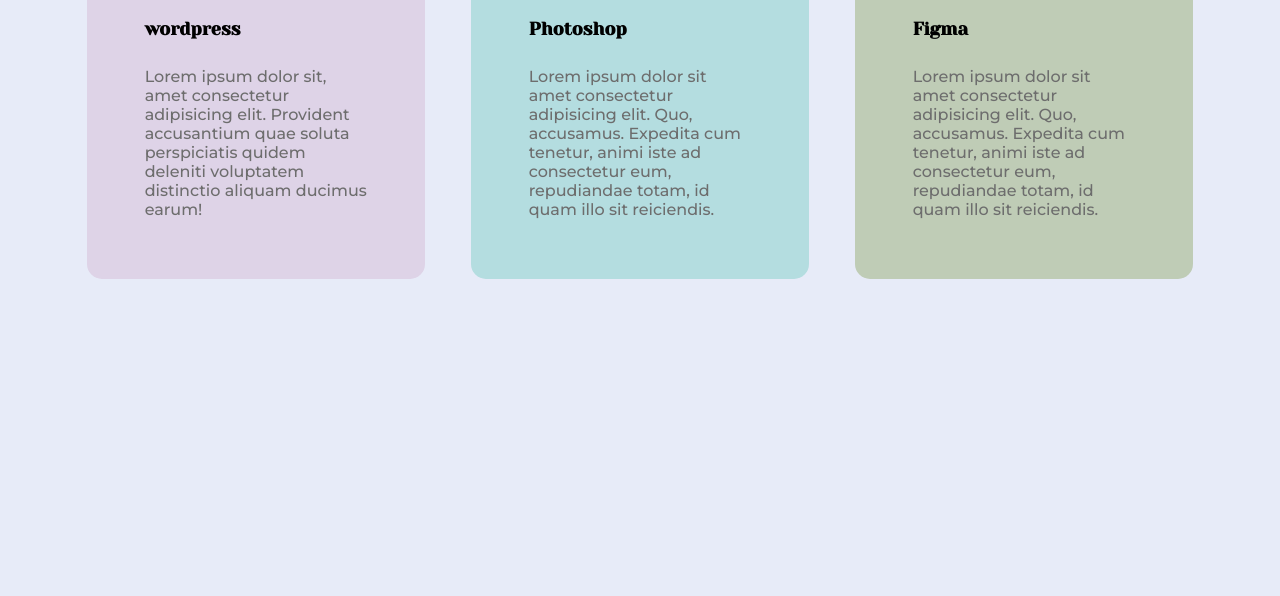
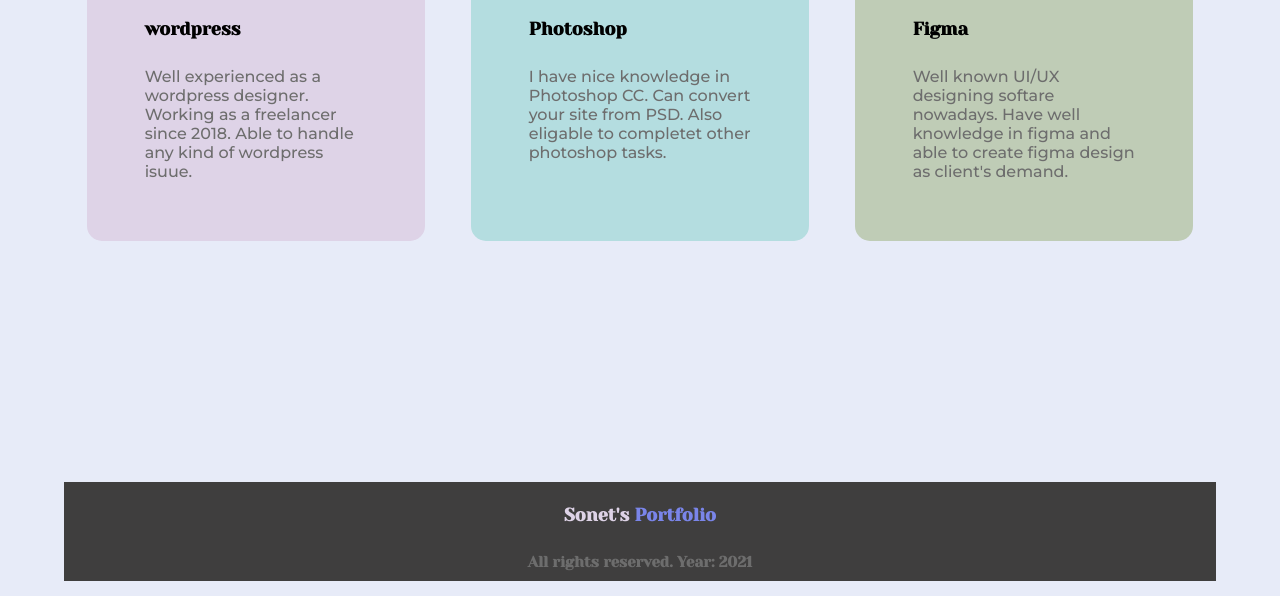
Before and after one commit to roysonet/assignment1, a plain HTML site: page index.html in a window 1280 px wide. Shown: the part 706-1302 px from the top of the page. Before the commit the page ends 1226 px from the top, so only its background shows below. Drawn offline with Linux system fonts and the light colour scheme.

Commit message:
footer added

```diff
--- a/index.html
+++ b/index.html
@@ -15,6 +15,8 @@
     <link rel="preconnect" href="https://fonts.gstatic.com" crossorigin>
     <link href="https://fonts.googleapis.com/css2?family=Yeseva+One&display=swap" rel="stylesheet">
 </head>
+
+<body>
 
     <section class="flex">
 
@@ -43,33 +45,39 @@
             <div class="box1">
                 <img src="illustrators/illustrator-1.png" alt="wordpress" height="120px" width="auto">
                 <h3>wordpress</h3>
-            <p>Lorem ipsum dolor sit, amet consectetur adipisicing elit. Provident accusantium quae soluta
-                perspiciatis
-                quidem deleniti voluptatem distinctio aliquam ducimus earum!</p>
+                <p>Well experienced as a wordpress designer. Working as a freelancer since 2018. Able to handle any kind
+                    of
+                    wordpress isuue.</p>
             </div>
 
             <div class="box2">
                 <img src="illustrators/illustrator-2.png" alt="wordpress" height="120px" width="auto">
                 <h3>Photoshop</h3>
-            <p>Lorem ipsum dolor sit amet consectetur adipisicing elit. Quo, accusamus. Expedita cum tenetur, animi
-                iste
-                ad consectetur eum, repudiandae totam, id quam illo sit reiciendis.</p>
+                <p>I have nice knowledge in Photoshop CC. Can convert your site from PSD. Also eligable to completet
+                    other
+                    photoshop tasks.</p>
             </div>
 
             <div class="box3">
                 <img src="illustrators/illustrator-3.png" alt="wordpress" height="120px" width="auto">
                 <h3>Figma</h3>
-            <p>Lorem ipsum dolor sit amet consectetur adipisicing elit. Quo, accusamus. Expedita cum tenetur, animi
-                iste
-                ad consectetur eum, repudiandae totam, id quam illo sit reiciendis.</p>
+                <p>Well known UI/UX designing softare nowadays. Have well knowledge in figma and able to create figma
+                    design
+                    as client's demand.</p>
             </div>
 
         </div>
 
     </section>
+    <section>
 
-<body>
+    </section>
 
 </body>
+<footer>
+
+    <h3>Sonet's <span class="color-blue">Portfolio</span></h3>
+    <p>All rights reserved. Year: 2021</p>
+</footer>
 
 </html>
--- a/style.css
+++ b/style.css
@@ -75,3 +75,13 @@ p{
     border-radius: 15px;
     padding: 3% 5%;
 }
+
+footer{
+    text-align: center;
+    background-color: rgb(63, 62, 62);
+    padding-top: 0.5%;
+    color: rgb(222, 211, 231);
+    font-size: 15px;
+    font-weight: bold;
+    font-family: 'Yeseva One', cursive;
+}
```
Lines whose indentation alone changed are shown as unchanged.
